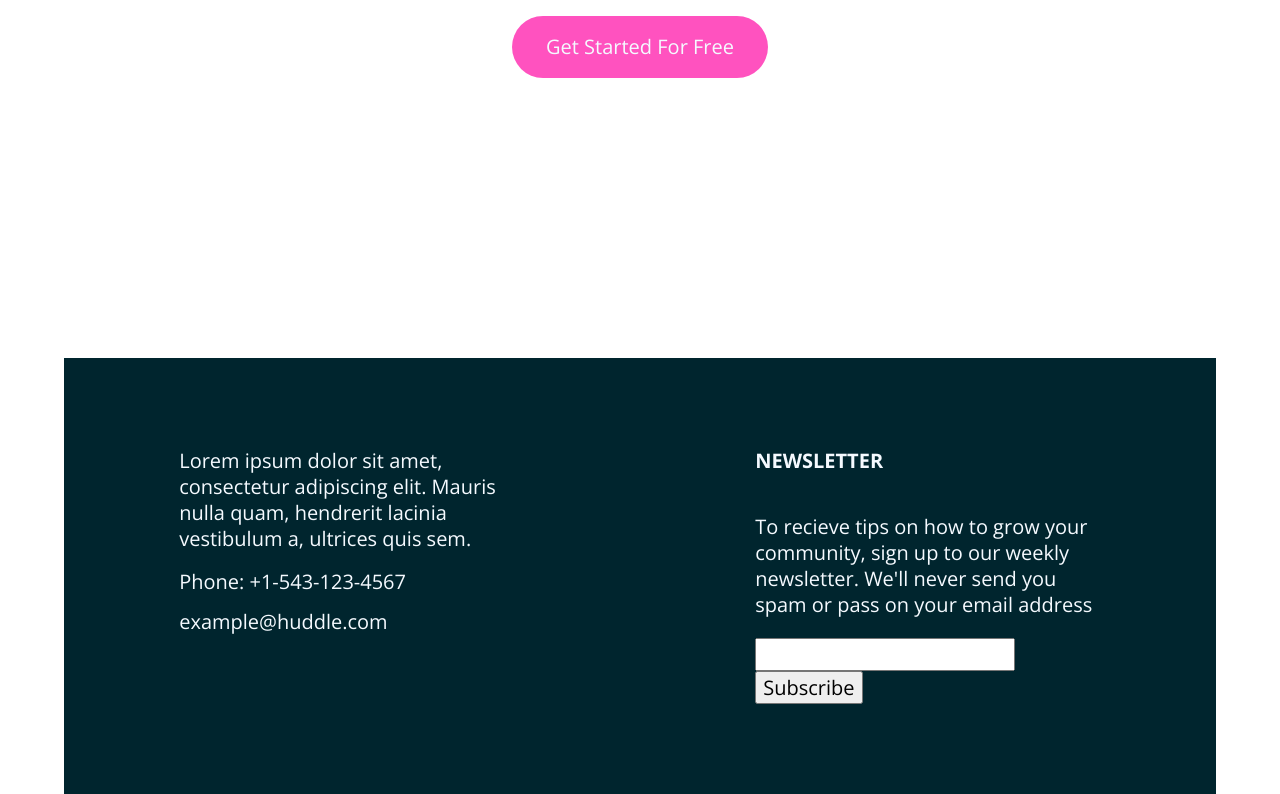
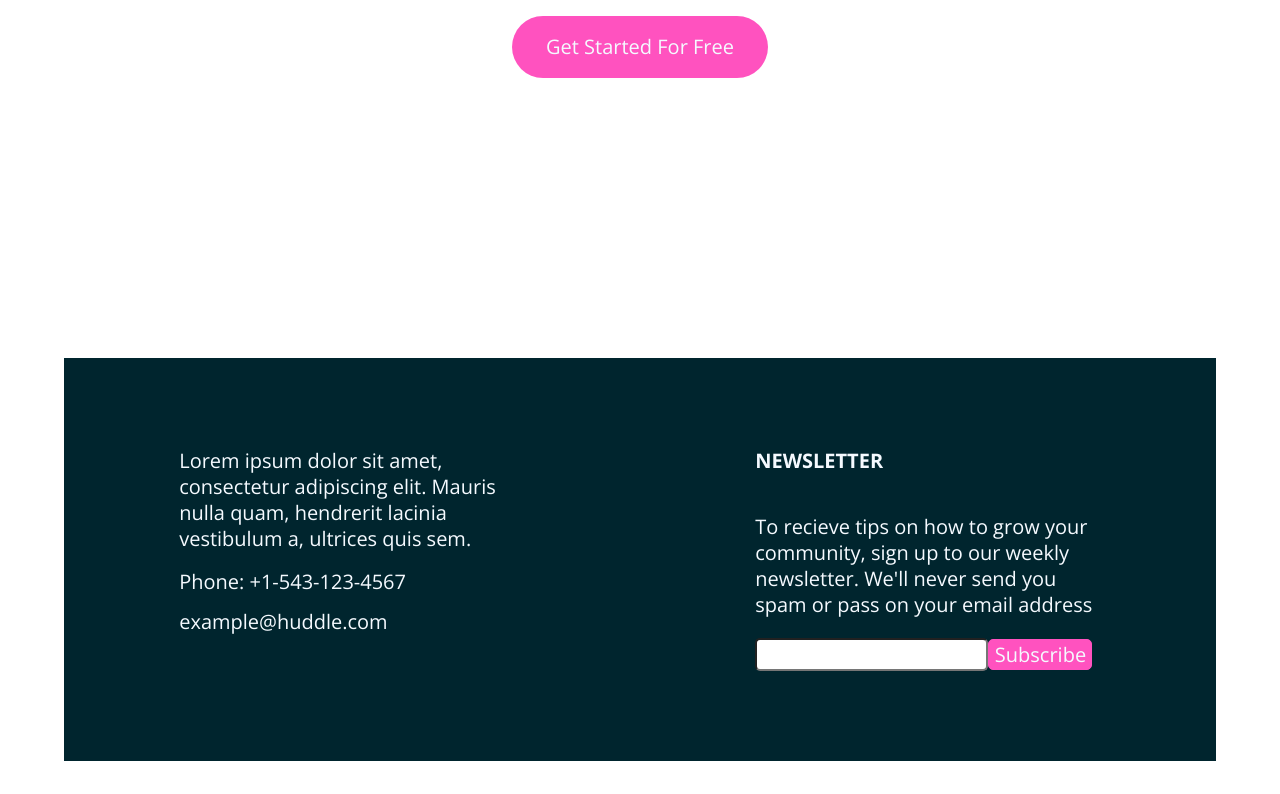
Before and after one commit to cornelia-schulz/frontend-mentor-huddle-alternating-sections, a Vue app: page / in a window 1280 px wide. Shown: the part 2622-3416 px from the top of the page. After the commit the page ends 3383 px from the top, so only its background shows below. Built offline with nearby package versions, Linux system fonts and the light colour scheme.

Commit message:
updated footer styling

```diff
--- a/src/assets/css/app.scss
+++ b/src/assets/css/app.scss
@@ -260,5 +260,18 @@ $weightMedium: 600;
       p {
         padding-bottom: 1em;
       }
+
+      input {
+        border-radius: 5px;
+        width: 65%;
+      }
+
+      button {
+        background-color: $primaryColour;
+        color: $neutralBlue;
+        border-radius: 5px;
+        border: 1px solid $primaryColour;
+        width: 30%;
+      }
     }
   }
```
